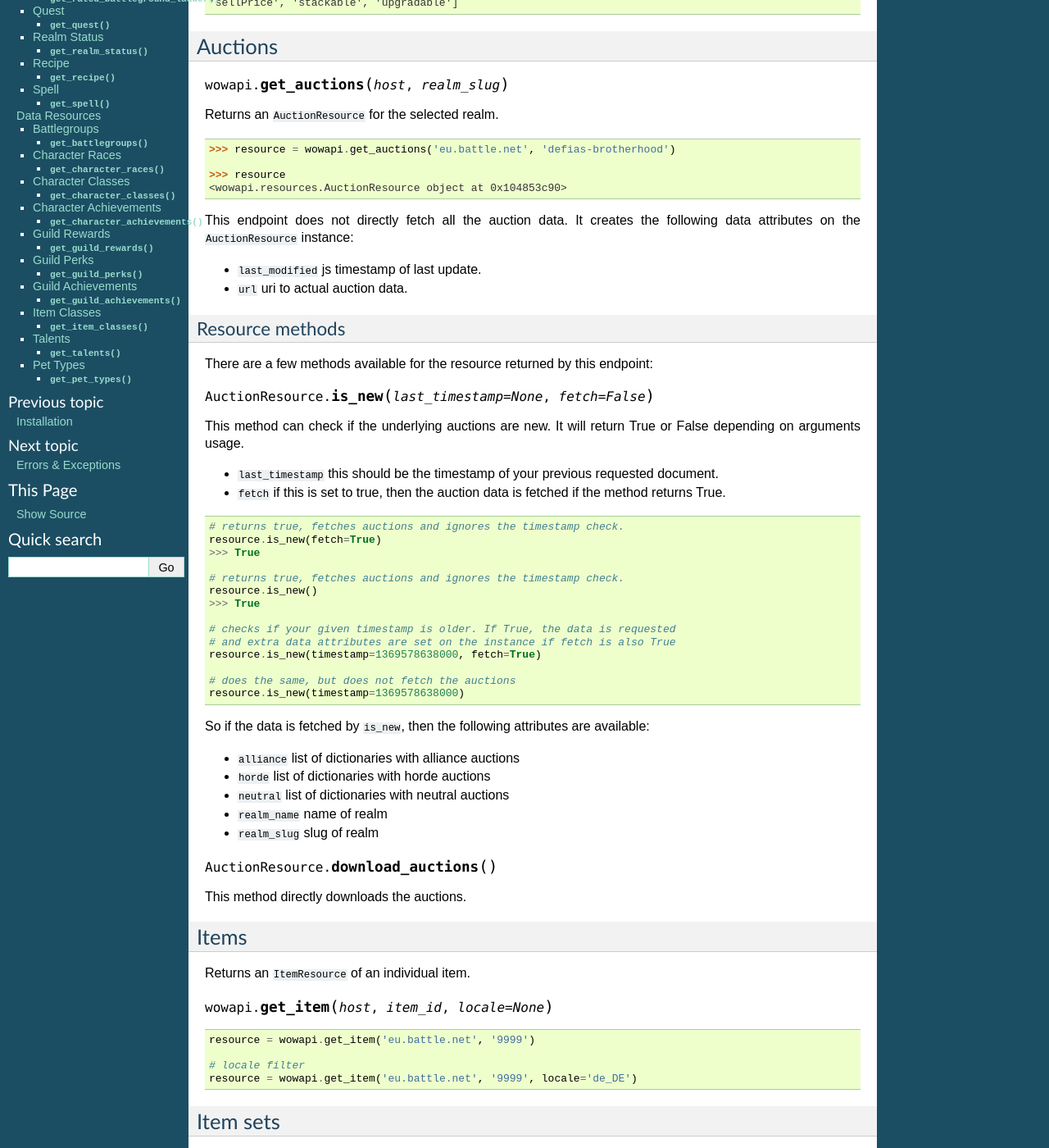
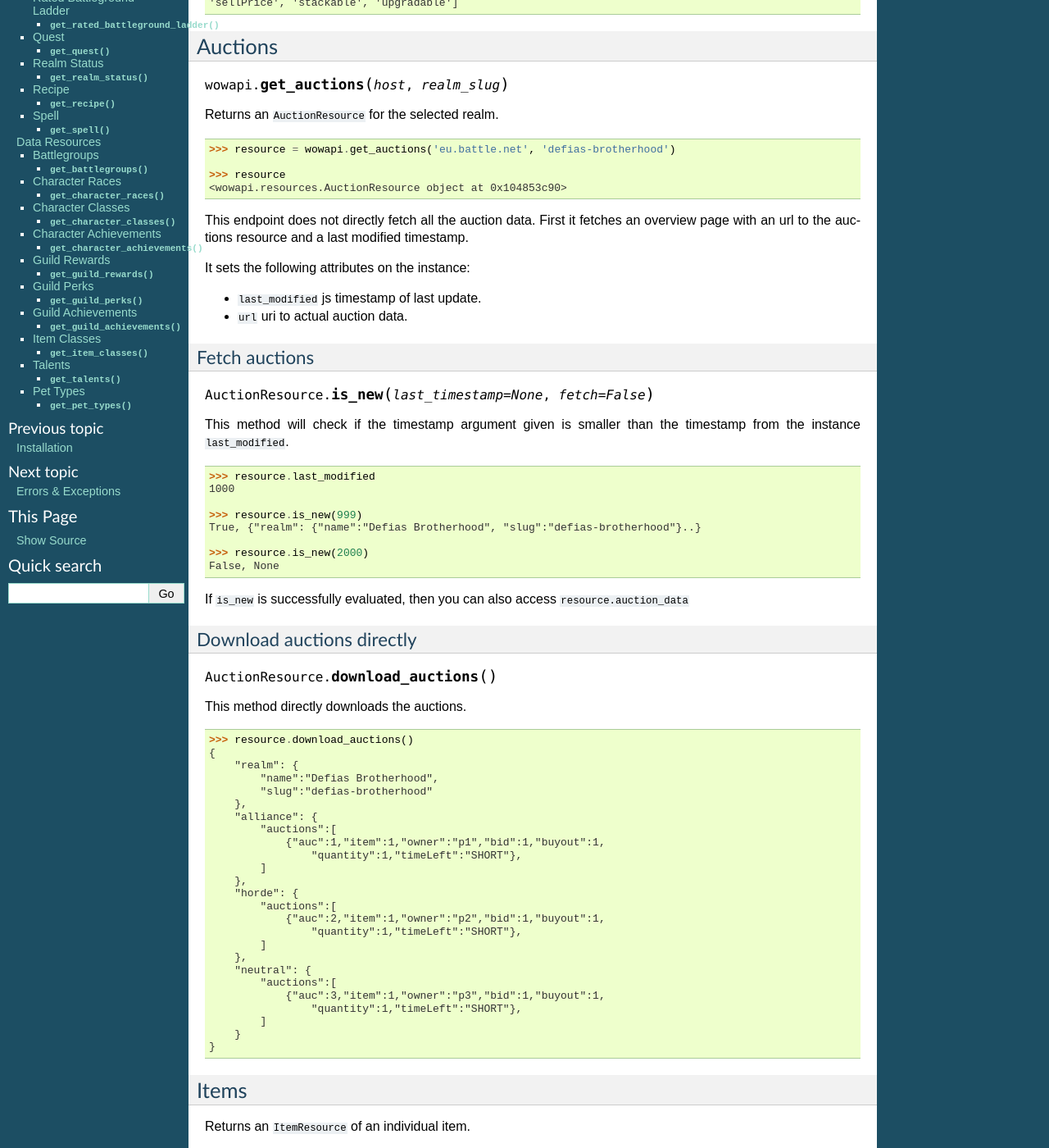
Before and after one commit to lockwooddev/python-wowapi, a Sphinx documentation site: the page built from docs/usage.rst, in a window 1280 px wide and 1400 px high, scrolled down 581 px. Shown: the whole window at 82% size. Built offline with Sphinx 7.4.7, drawn with Linux system fonts in a browser that asks for light colours; some of the changed text lies outside the part shown.

Commit message:
Revised is_new method on AuctionResource. Refactor tests and use pytest as test runner. Update docs. Bump version.

```diff
--- a/docs/index.rst
+++ b/docs/index.rst
@@ -10,14 +10,14 @@ Community API.
 
     >>> item = wowapi.get_item('eu.battle.net', '9999')
 
-    >>> print item.name
+    >>> item.name
     u'Black Mageweave Leggings'
 
 ::
 
     >>> item = wowapi.get_item('eu.battle.net', '9999', locale='de_DE')
 
-    >>> print item.name
+    >>> item.name
     u'Schwarze Magiestoffgamaschen'
 
 For more information on the official community API visit:
--- a/docs/usage.rst
+++ b/docs/usage.rst
@@ -49,56 +49,70 @@ Returns an ``AuctionResource`` for the selected realm.
     >>> resource
     <wowapi.resources.AuctionResource object at 0x104853c90>
 
-This endpoint does not directly fetch all the auction data. It creates the
-following data attributes on the ``AuctionResource`` instance:
+This endpoint does not directly fetch all the auction data. First it fetches an overview page with
+an url to the auctions resource and a last modified timestamp.
+
+It sets the following attributes on the instance:
 
 - ``last_modified`` js timestamp of last update.
 - ``url`` uri to actual auction data.
 
-Resource methods
-^^^^^^^^^^^^^^^^
-
-There are a few methods available for the resource returned by this endpoint:
-
+Fetch auctions
+^^^^^^^^^^^^^^
 
 .. py:method:: AuctionResource.is_new(last_timestamp=None, fetch=False)
 
-This method can check if the underlying auctions are new. It will return True or False depending
-on arguments usage.
-
--   ``last_timestamp`` this should be the timestamp of your previous requested document.
--   ``fetch`` if this is set to true, then the auction data is fetched if the method returns True.
+This method will check if the timestamp argument given is smaller than the timestamp from the
+instance ``last_modified``.
 
 ::
 
-    # returns true, fetches auctions and ignores the timestamp check.
-    resource.is_new(fetch=True)
-    >>> True
+    >>> resource.last_modified
+    1000
 
-    # returns true, fetches auctions and ignores the timestamp check.
-    resource.is_new()
-    >>> True
+    >>> resource.is_new(999)
+    True, {"realm": {"name":"Defias Brotherhood", "slug":"defias-brotherhood"}..}
 
-    # checks if your given timestamp is older. If True, the data is requested
-    # and extra data attributes are set on the instance if fetch is also True
-    resource.is_new(timestamp=1369578638000, fetch=True)
-
-    # does the same, but does not fetch the auctions
-    resource.is_new(timestamp=1369578638000)
+    >>> resource.is_new(2000)
+    False, None
 
 
-So if the data is fetched by ``is_new``, then the following attributes are available:
+If ``is_new`` is successfully evaluated, then you can also access ``resource.auction_data``
 
-- ``alliance`` list of dictionaries with alliance auctions
-- ``horde`` list of dictionaries with horde auctions
-- ``neutral`` list of dictionaries with neutral auctions
-- ``realm_name`` name of realm
-- ``realm_slug`` slug of realm
-
+Download auctions directly
+^^^^^^^^^^^^^^^^^^^^^^^^^^
 
 .. py:method:: AuctionResource.download_auctions()
 
 This method directly downloads the auctions.
+
+::
+
+    >>> resource.download_auctions()
+    {
+        "realm": {
+            "name":"Defias Brotherhood",
+            "slug":"defias-brotherhood"
+        },
+        "alliance": {
+            "auctions":[
+                {"auc":1,"item":1,"owner":"p1","bid":1,"buyout":1,
+                    "quantity":1,"timeLeft":"SHORT"},
+            ]
+        },
+        "horde": {
+            "auctions":[
+                {"auc":2,"item":1,"owner":"p2","bid":1,"buyout":1,
+                    "quantity":1,"timeLeft":"SHORT"},
+            ]
+        },
+        "neutral": {
+            "auctions":[
+                {"auc":3,"item":1,"owner":"p3","bid":1,"buyout":1,
+                    "quantity":1,"timeLeft":"SHORT"},
+            ]
+        }
+    }
 
 
 Items
--- a/setup.py
+++ b/setup.py
@@ -1,10 +1,12 @@
 from distutils.core import setup
+
+from wowapi.version import __version__
 
 
 setup(
     name='python-wowapi',
-    description="Python-wowapi is a client library for interacting with the World of Warcraft Community API.",
-    version='0.2',
+    description="Python-wowapi is a client library for the World of Warcraft Community API.",
+    version=__version__,
     packages=[
         'wowapi',
         'wowapi.tests',
--- a/wowapi/__init__.py
+++ b/wowapi/__init__.py
@@ -1,4 +1 @@
-__version__ = '0.2.1'
-
-
-from .api import *
+from .api import *  # noqa
--- /dev/null
+++ b/wowapi/version.py
@@ -0,0 +1 @@
+__version__ = '0.3'
```
Also changed, not shown: docs/installation.rst (+10 -5 lines), test_requirements.txt (+7 -0 lines), 6 other files.
